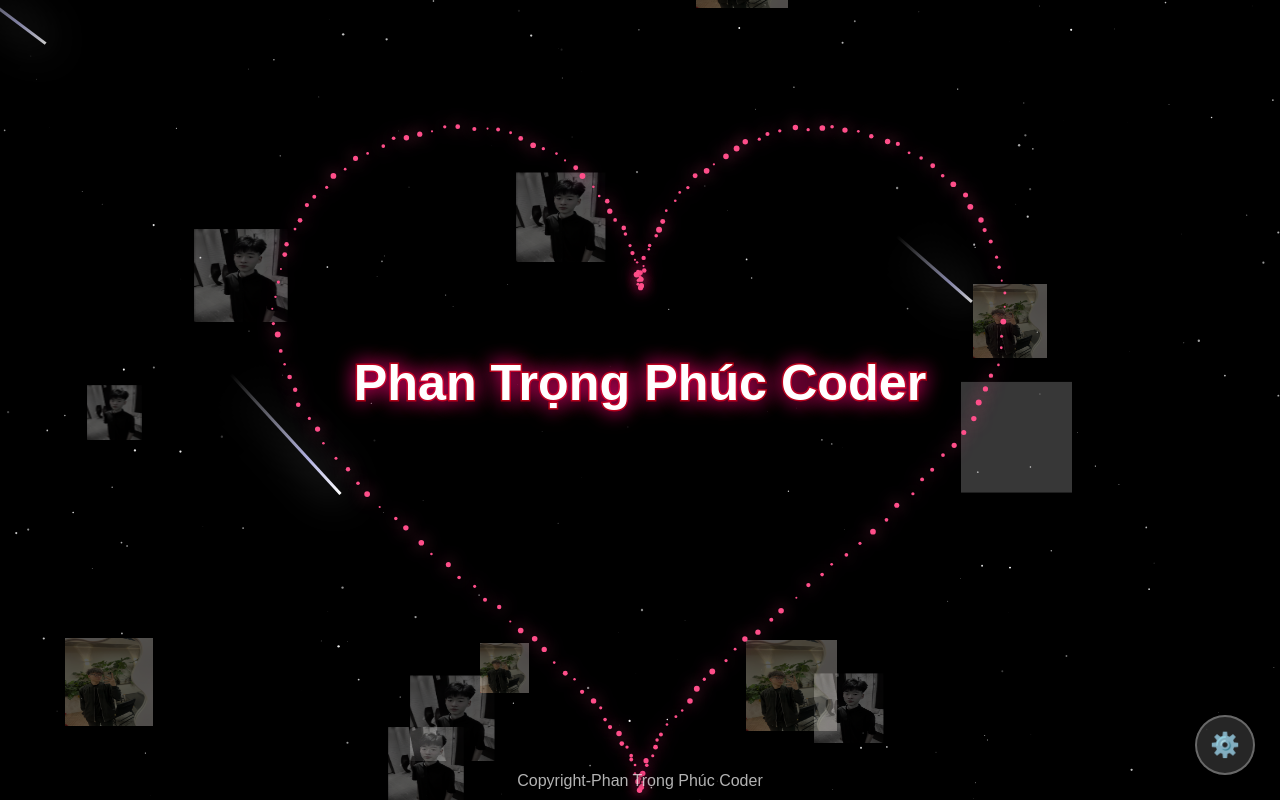
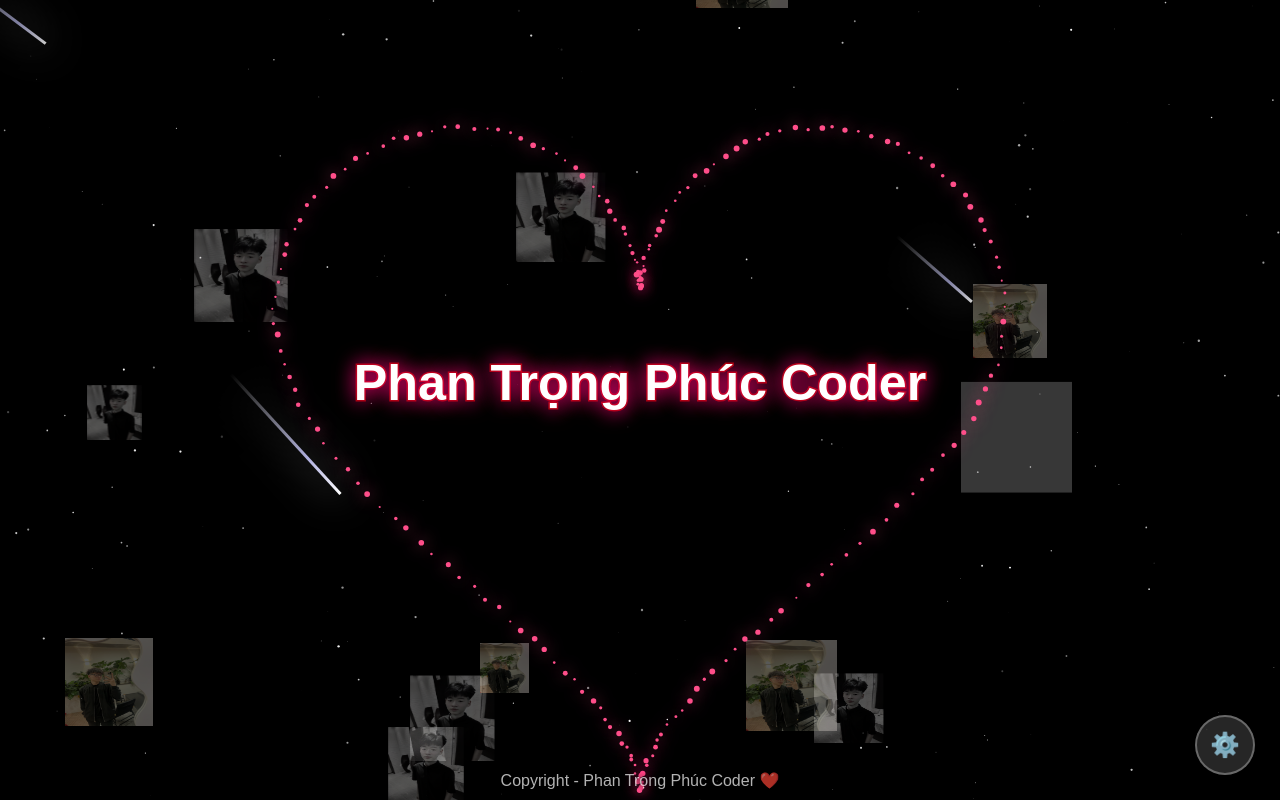
Before and after one commit to Trung-Han/LoveByPTP, a plain HTML site: page index.html in a window 1280 px wide. Drawn offline with Linux system fonts and the light colour scheme; animation ran at ten frames a second.

Commit message:
Update index.html

```diff
--- a/index.html
+++ b/index.html
@@ -3,7 +3,7 @@
 <head>
 <meta charset="UTF-8">
 <meta name="viewport" content="width=device-width, initial-scale=1.0">
-<title>Love PTP❤️</title>
+<title>Love PTP ❤️</title>
 <style>
   body {margin:0;height:100vh;background:black;overflow:hidden;}
   canvas {display:block;position:fixed;top:0;left:0;width:100%;height:100%;}
@@ -75,7 +75,7 @@
 </head>
 <body>
   <canvas id="heartCanvas"></canvas>
-  <div class="copyright">Copyright-Phan Trọng Phúc Coder</div>
+  <div class="copyright" >Copyright - Phan Trọng Phúc Coder ❤️</div>
 
   <!-- Menu -->
   <div class="menu">
```
